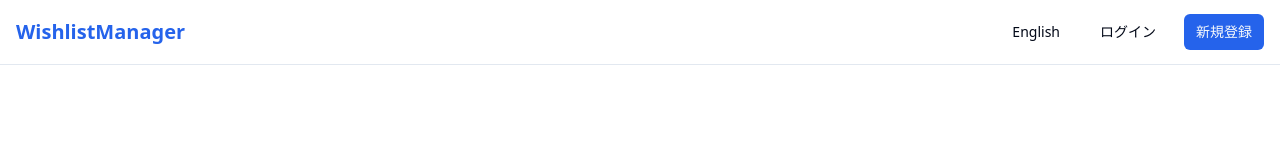
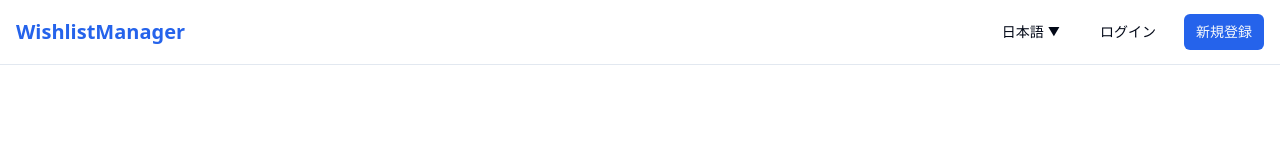
Before and after one commit to halchemy/WishlistManager, a React app in the folder frontend/: page / in a window 1280 px wide. Shown: the top 154 px of the page. Built offline with nearby package versions, Linux system fonts and the light colour scheme; the HTML template or start-up script is replaced by a standard one.

Commit message:
Change language switcher to dropdown selector
- Show current language with dropdown arrow
- Click to open language options list
- Select from list to change language
- Close on click outside

```diff
--- a/frontend/src/components/LanguageSwitcher.tsx
+++ b/frontend/src/components/LanguageSwitcher.tsx
@@ -1,18 +1,63 @@
+import { useState, useRef, useEffect } from 'react'
 import { useTranslation } from 'react-i18next'
 import { Button } from '@/components/ui/button'
 
+const languages = [
+  { code: 'ja', label: '日本語' },
+  { code: 'en', label: 'English' },
+]
+
 export function LanguageSwitcher() {
   const { i18n } = useTranslation()
+  const [isOpen, setIsOpen] = useState(false)
+  const dropdownRef = useRef<HTMLDivElement>(null)
 
-  const toggleLanguage = () => {
-    const newLang = i18n.language === 'ja' ? 'en' : 'ja'
-    i18n.changeLanguage(newLang)
-    localStorage.setItem('language', newLang)
+  const currentLanguage = languages.find((lang) => lang.code === i18n.language) || languages[0]
+
+  const handleLanguageChange = (langCode: string) => {
+    i18n.changeLanguage(langCode)
+    localStorage.setItem('language', langCode)
+    setIsOpen(false)
   }
 
+  useEffect(() => {
+    const handleClickOutside = (event: MouseEvent) => {
+      if (dropdownRef.current && !dropdownRef.current.contains(event.target as Node)) {
+        setIsOpen(false)
+      }
+    }
+
+    document.addEventListener('mousedown', handleClickOutside)
+    return () => document.removeEventListener('mousedown', handleClickOutside)
+  }, [])
+
   return (
-    <Button variant="ghost" size="sm" onClick={toggleLanguage}>
-      {i18n.language === 'ja' ? 'English' : '日本語'}
-    </Button>
+    <div className="relative" ref={dropdownRef}>
+      <Button
+        variant="ghost"
+        size="sm"
+        onClick={() => setIsOpen(!isOpen)}
+        className="flex items-center gap-1"
+      >
+        {currentLanguage.label}
+        <span className="text-xs">▼</span>
+      </Button>
+
+      {isOpen && (
+        <div className="absolute right-0 top-full mt-1 bg-[hsl(var(--card))] border border-[hsl(var(--border))] rounded-md shadow-lg z-50 min-w-[120px]">
+          {languages.map((lang) => (
+            <button
+              key={lang.code}
+              onClick={() => handleLanguageChange(lang.code)}
+              className={`w-full text-left px-3 py-2 text-sm hover:bg-[hsl(var(--muted))] transition-colors ${
+                lang.code === i18n.language ? 'bg-[hsl(var(--muted))] font-medium' : ''
+              }`}
+            >
+              {lang.label}
+            </button>
+          ))}
+        </div>
+      )}
+    </div>
   )
 }
```
